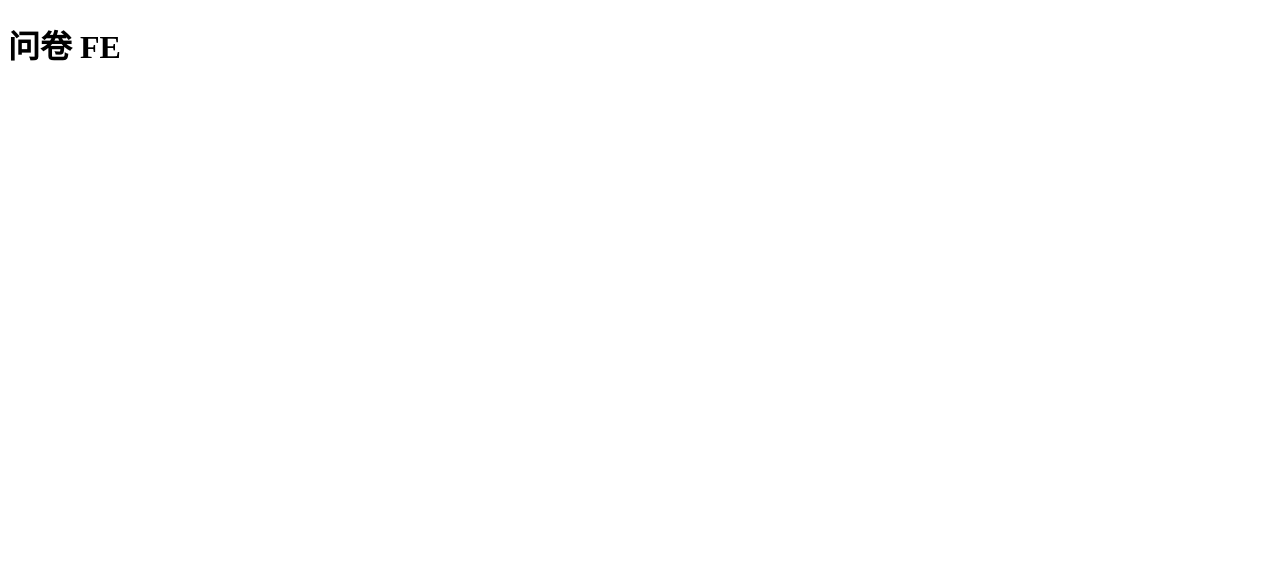
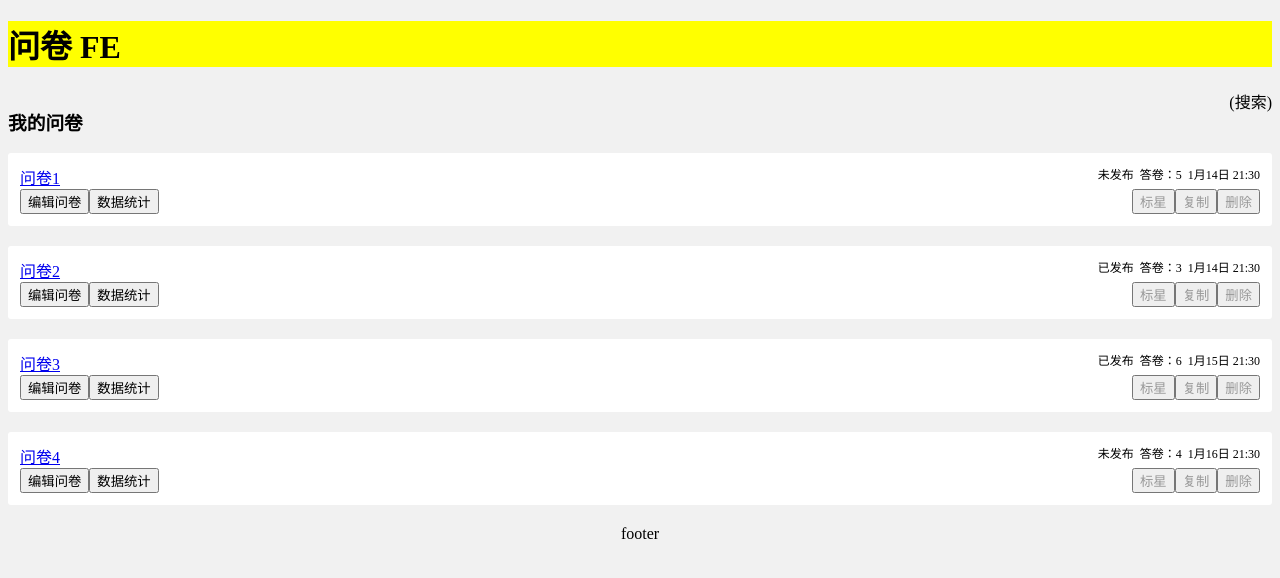
Before and after one commit to squall140/questionnaire-frontend, a React (Create React App) app: page / in a window 1280 px wide. Shown: the top 578 px of the page. Built offline with nearby package versions, Linux system fonts and the light colour scheme.

Commit message:
feat:  page questioncard init

```diff
--- a/src/App.tsx
+++ b/src/App.tsx
@@ -1,9 +1,12 @@
 import React from 'react'
+import List from './pages/List'
+import QuestionCard from './components/QuestionCard'
 
 function App() {
   return (
     <div className="App">
-      <h1> 问卷 FE </h1>
+      <h1 style={{ background: 'yellow' }}> 问卷 FE </h1>
+      <List />
     </div>
   )
 }
--- /dev/null
+++ b/src/components/QuestionCard.module.scss
@@ -0,0 +1,40 @@
+.container {
+    margin-bottom: 20px;
+    padding: 12px;
+    border-radius: 3px;
+    background-color: #fff;
+
+    &:hover{
+        box-shadow: 0 4px 10px #e8e8e8;
+    }
+}
+.title {
+    display: flex;
+
+    .left {
+        flex: 1;
+    }
+
+    .right{
+        flex: 1;
+        text-align: right;
+        font-size: 12px;
+    }
+}
+
+.button-container{
+    display: flex;
+
+    .left{
+        flex: 1;
+    }
+
+    .right{
+        flex: 1;
+        text-align: right;
+
+        button{
+            color: #999;
+        }
+    }
+}
--- /dev/null
+++ b/src/components/QuestionCard.tsx
@@ -0,0 +1,48 @@
+import React, { FC } from 'react'
+import styles from './QuestionCard.module.scss'
+
+type PropsType = {
+  _id: string
+  title: string
+  isPublished: boolean
+  isStar: boolean
+  answerCount: number
+  createAt: string
+}
+
+// 注意PropsType 的使用方法
+const QuestionCard: FC<PropsType> = (props: PropsType) => {
+  // props is an object of PropsType
+  const { _id, title, createAt, answerCount, isPublished } = props
+  return (
+    <>
+      <div className={styles.container}>
+        <div className={styles.title}>
+          <div className={styles.left}>
+            <a href="#">{title}</a>
+          </div>
+          <div className={styles.right}>
+            {isPublished ? <span>已发布</span> : <span>未发布</span>}
+            &nbsp;
+            <span> 答卷：{answerCount} </span>
+            &nbsp;
+            <span>{createAt}</span>
+          </div>
+        </div>
+        <div className={styles['button-container']}>
+          <div className={styles.left}>
+            <button>编辑问卷</button>
+            <button>数据统计</button>
+          </div>
+          <div className={styles.right}>
+            <button>标星</button>
+            <button>复制</button>
+            <button>删除</button>
+          </div>
+        </div>
+      </div>
+    </>
+  )
+}
+
+export default QuestionCard
--- /dev/null
+++ b/src/pages/List.module.scss
@@ -0,0 +1,23 @@
+.header {
+    display: flex;  // flex布局
+
+    .left {
+        flex: 1;
+    }
+    .right {
+        flex: 1;
+        text-align: right;
+    }
+}
+
+.content{
+    margin-bottom: 20px;
+}
+
+.footer{
+    text-align: center;
+}
+
+body{
+    background-color: #f1f1f1;
+}
--- /dev/null
+++ b/src/pages/List.tsx
@@ -0,0 +1,63 @@
+import React, { FC, useState } from 'react'
+import styles from './List.module.scss'
+import QuestionCard from '../components/QuestionCard'
+
+const rawQuestionList = [
+  {
+    _id: 'q1', //mongodb 的_id
+    title: '问卷1',
+    isPublished: false,
+    isStar: false,
+    answerCount: 5,
+    createAt: '1月14日 21:30',
+  },
+  {
+    _id: 'q2',
+    title: '问卷2',
+    isPublished: true,
+    isStar: false,
+    answerCount: 3,
+    createAt: '1月14日 21:30',
+  },
+  {
+    _id: 'q3',
+    title: '问卷3',
+    isPublished: true,
+    isStar: false,
+    answerCount: 6,
+    createAt: '1月15日 21:30',
+  },
+  {
+    _id: 'q4',
+    title: '问卷4',
+    isPublished: false,
+    isStar: false,
+    answerCount: 4,
+    createAt: '1月16日 21:30',
+  },
+]
+
+const List: FC = () => {
+  const [questionList, setQuestionList] = useState(rawQuestionList)
+  return (
+    <>
+      <div className={styles.header}>
+        <div className={styles.left}>
+          <h3>我的问卷</h3>
+        </div>
+        <div className={styles.right}>(搜索)</div>
+      </div>
+
+      <div className={styles.content}>
+        {questionList.map(q => {
+          const { _id } = q
+          return <QuestionCard key={_id} {...q} />
+        })}
+      </div>
+
+      <div className={styles.footer}>footer</div>
+    </>
+  )
+}
+
+export default List
```
